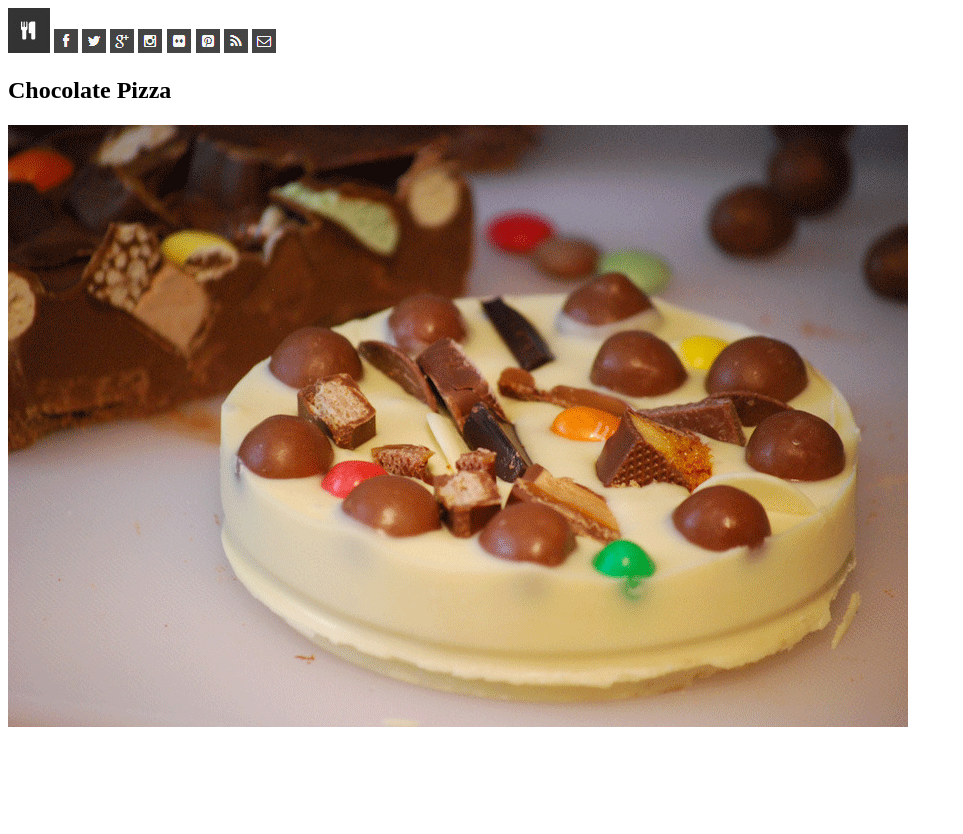
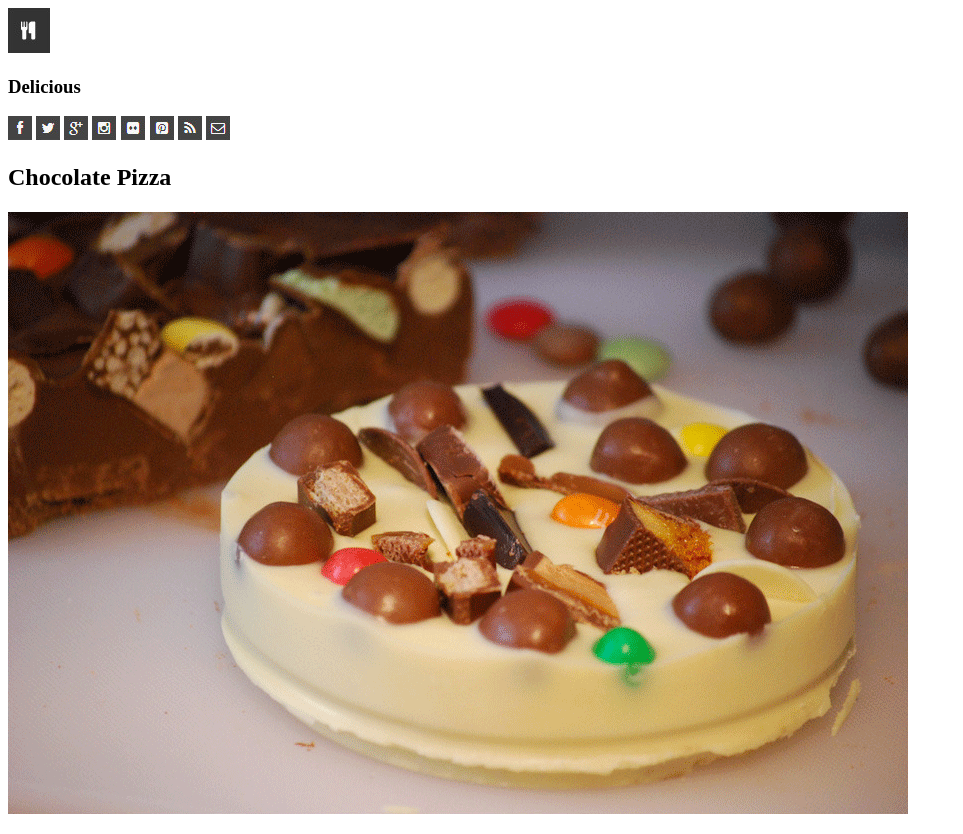
Before and after one commit to CodeMell/chocolate-pizza, a plain HTML site: page index.html in a window 1280 px wide. Shown: the whole page, without its empty margins (0-963 px from the left). Before the commit the page ends 800 px from the top, so only its background shows below. Drawn offline with Linux system fonts and the light colour scheme.

Commit message:
Update index.html

```diff
--- a/index.html
+++ b/index.html
@@ -15,12 +15,13 @@
     <body>
         <nav>
             <img src="img/logo.png">
-            <img src="img/fb-icon.png">
-            <img src="img/twit-icon.png">
-            <img src="img/gp-icon.png">
-            <img src="img/insta-icon.png">
-            <img src="img/flic-icon.png">
-            <img src="img/pint-icon.png">
+            <h3>Delicious</h3>
+            <a href=""><img src="img/fb-icon.png"></a>
+            <a href=""><img src="img/twit-icon.png"></a>
+            <a href=""><img src="img/gp-icon.png"></a>
+            <a href=""><img src="img/insta-icon.png"></a>
+            <a href=""><img src="img/flic-icon.png"></a>
+            <a href=""><img src="img/pint-icon.png"></a>
 
             <img src="img/rss-icon.png">
             <img src="img/mail-icon.png">
```
